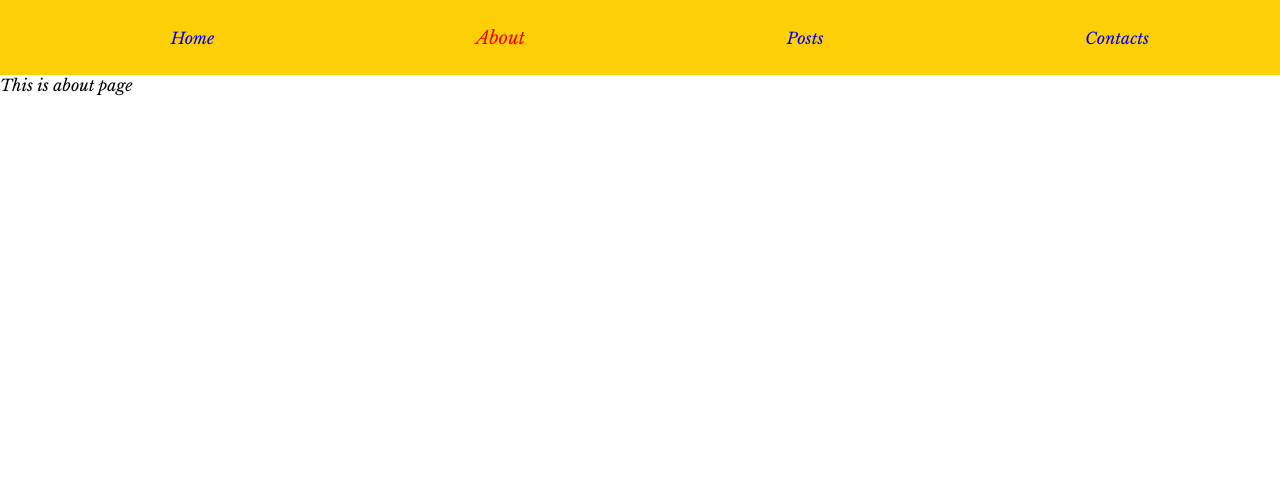
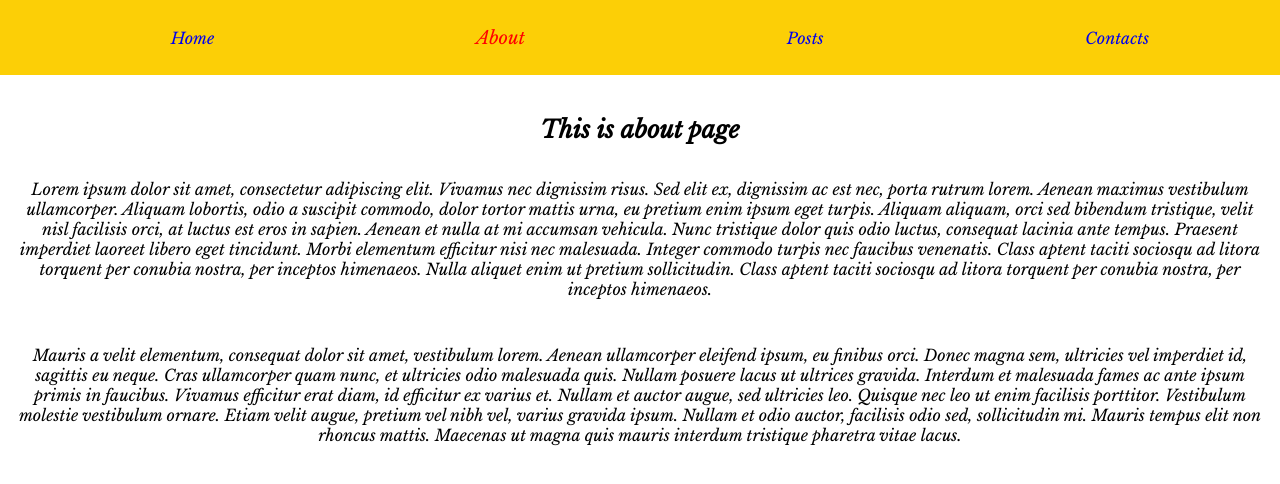
Before and after one commit to Erjankydyrov/router-example, a React (Create React App) app: page /about in a window 1280 px wide. Shown: the top 484 px of the page. Built offline with nearby package versions, Linux system fonts and the light colour scheme.

Commit message:
corected component About

```diff
--- a/src/components/About/About.js
+++ b/src/components/About/About.js
@@ -1,9 +1,39 @@
+import classes from "./About.module.css";
+
 const About = () => {
-    return (
-        <div>
-            This is about page
-        </div>
-    );
-}
+  return (
+    <div className={classes.About}>
+      <h2>This is about page</h2>
+      <p className={classes.par}>
+        Lorem ipsum dolor sit amet, consectetur adipiscing elit. Vivamus nec
+        dignissim risus. Sed elit ex, dignissim ac est nec, porta rutrum lorem.
+        Aenean maximus vestibulum ullamcorper. Aliquam lobortis, odio a suscipit
+        commodo, dolor tortor mattis urna, eu pretium enim ipsum eget turpis.
+        Aliquam aliquam, orci sed bibendum tristique, velit nisl facilisis orci,
+        at luctus est eros in sapien. Aenean et nulla at mi accumsan vehicula.
+        Nunc tristique dolor quis odio luctus, consequat lacinia ante tempus.
+        Praesent imperdiet laoreet libero eget tincidunt. Morbi elementum
+        efficitur nisi nec malesuada. Integer commodo turpis nec faucibus
+        venenatis. Class aptent taciti sociosqu ad litora torquent per conubia
+        nostra, per inceptos himenaeos. Nulla aliquet enim ut pretium
+        sollicitudin. Class aptent taciti sociosqu ad litora torquent per
+        conubia nostra, per inceptos himenaeos.
+      </p>
+      <p className={classes.par}>
+        Mauris a velit elementum, consequat dolor sit amet, vestibulum lorem.
+        Aenean ullamcorper eleifend ipsum, eu finibus orci. Donec magna sem,
+        ultricies vel imperdiet id, sagittis eu neque. Cras ullamcorper quam
+        nunc, et ultricies odio malesuada quis. Nullam posuere lacus ut ultrices
+        gravida. Interdum et malesuada fames ac ante ipsum primis in faucibus.
+        Vivamus efficitur erat diam, id efficitur ex varius et. Nullam et auctor
+        augue, sed ultricies leo. Quisque nec leo ut enim facilisis porttitor.
+        Vestibulum molestie vestibulum ornare. Etiam velit augue, pretium vel
+        nibh vel, varius gravida ipsum. Nullam et odio auctor, facilisis odio
+        sed, sollicitudin mi. Mauris tempus elit non rhoncus mattis. Maecenas ut
+        magna quis mauris interdum tristique pharetra vitae lacus.
+      </p>
+    </div>
+  );
+};
 
 export default About;
--- a/src/components/About/About.module.css
+++ b/src/components/About/About.module.css
@@ -0,0 +1,9 @@
+.About {
+    padding-top: 20px;
+    text-align: center;
+}
+.par {
+    min-width: 900px;
+    padding: 15px;
+    margin-top: 15px;
+}
```
